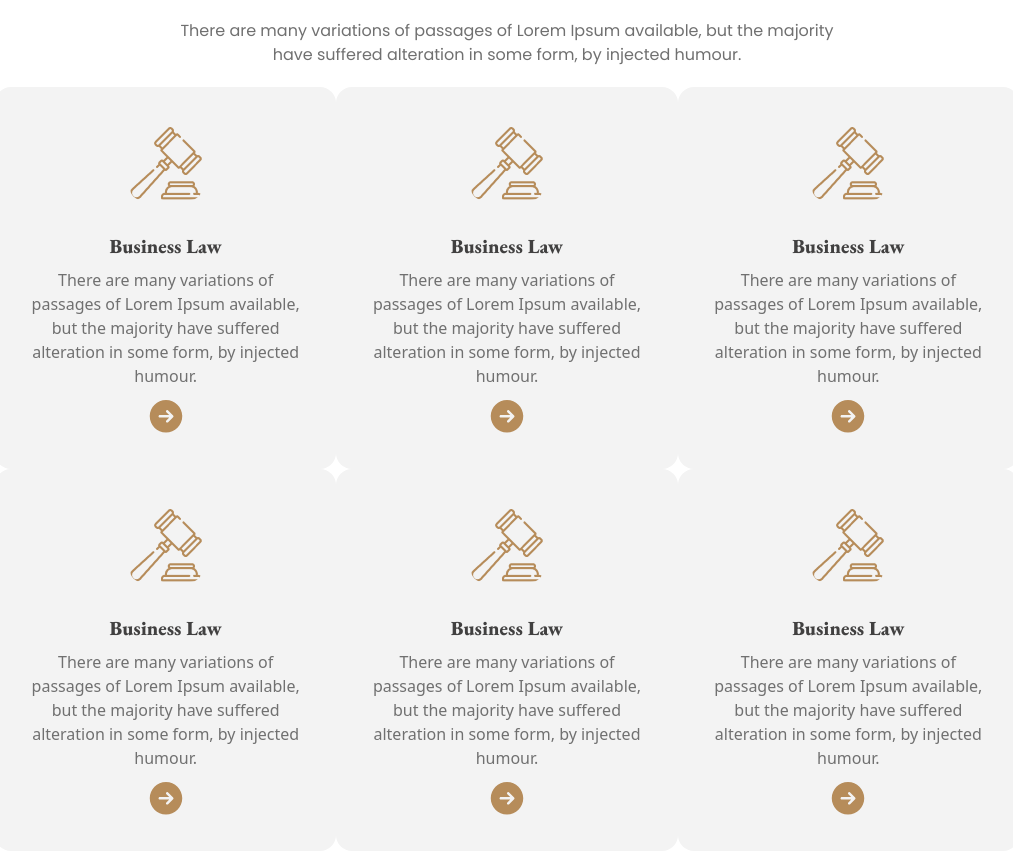
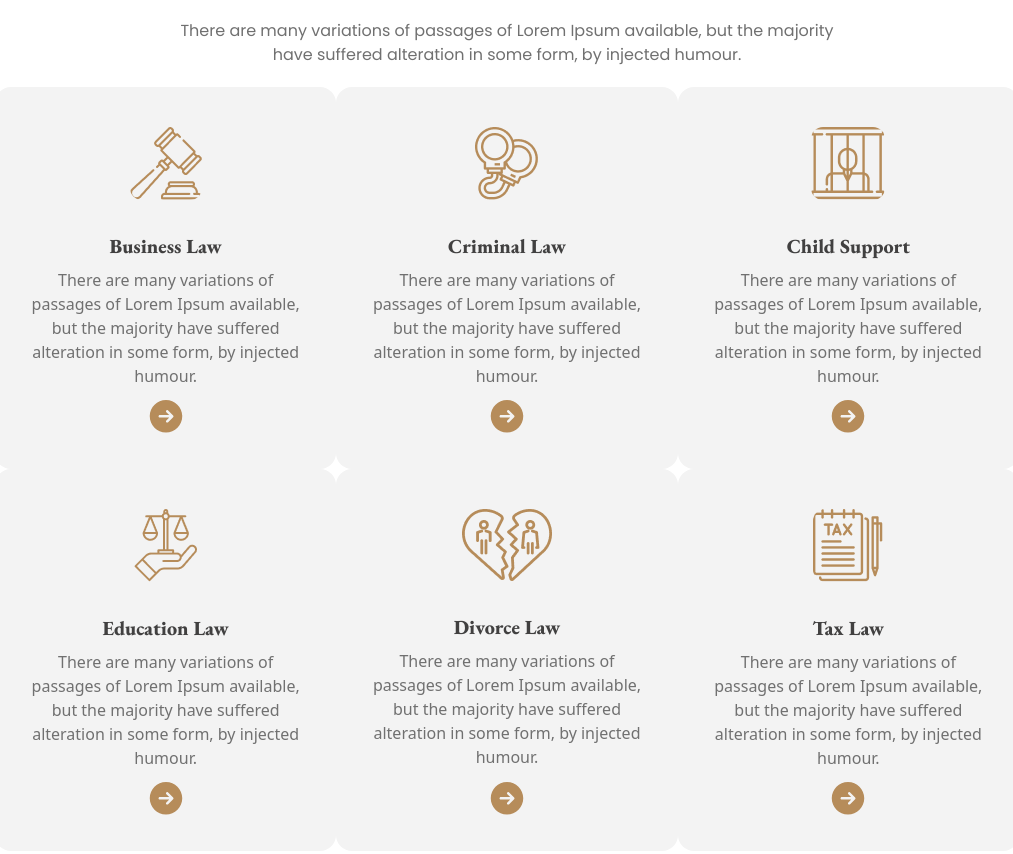
Before and after one commit to Sifat-Ikram/legal-solution-web, a plain HTML site: page index.html in a window 1280 px wide. Shown: the part 1110-1964 px from the top of the page, without its empty margins (133-1146 px from the left). Drawn offline with nearby package versions, Linux system fonts and the light colour scheme.

```diff
--- a/index.html
+++ b/index.html
@@ -134,10 +134,10 @@
                 </div>
                 <div class="card w-auto bg-[#F3F3F3] hover:border-[#E7E7E7] hover:border-solid hover:border-2">
                     <figure class="px-10 pt-10">
-                      <img src="/images/business.png" alt="Shoes" class="rounded-xl" />
+                      <img src="/images/criminal.png" alt="Shoes" class="rounded-xl" />
                     </figure>
                     <div class="card-body items-center text-center">
-                      <h2 class="card-title font-title font-garamond">Business Law</h2>
+                      <h2 class="card-title font-title font-garamond">Criminal Law</h2>
                       <p class="font-text">There are many variations of passages of Lorem Ipsum available, but the majority have suffered alteration in some form, by injected humour.</p>
                       <div class="card-actions">
                         <svg xmlns="http://www.w3.org/2000/svg" width="40" height="41" viewBox="0 0 40 41" fill="none">
@@ -148,10 +148,10 @@
                 </div>
                 <div class="card w-auto max-md:mt-3 bg-[#F3F3F3] hover:border-[#E7E7E7] hover:border-solid hover:border-2">
                     <figure class="px-10 pt-10">
-                      <img src="/images/business.png" alt="Shoes" class="rounded-xl" />
+                      <img src="/images/child.png" alt="Shoes" class="rounded-xl" />
                     </figure>
                     <div class="card-body items-center text-center">
-                      <h2 class="card-title font-title font-garamond">Business Law</h2>
+                      <h2 class="card-title font-title font-garamond">Child Support</h2>
                       <p class="font-text">There are many variations of passages of Lorem Ipsum available, but the majority have suffered alteration in some form, by injected humour.</p>
                       <div class="card-actions">
                         <svg xmlns="http://www.w3.org/2000/svg" width="40" height="41" viewBox="0 0 40 41" fill="none">
@@ -162,10 +162,10 @@
                 </div>
                 <div class="card w-auto max-md:mt-3 bg-[#F3F3F3] hover:border-[#E7E7E7] hover:border-solid hover:border-2">
                     <figure class="px-10 pt-10">
-                      <img src="/images/business.png" alt="Shoes" class="rounded-xl" />
+                      <img src="/images/education.png" alt="Shoes" class="rounded-xl" />
                     </figure>
                     <div class="card-body items-center text-center">
-                      <h2 class="card-title font-title font-garamond">Business Law</h2>
+                      <h2 class="card-title font-title font-garamond">Education Law</h2>
                       <p class="font-text">There are many variations of passages of Lorem Ipsum available, but the majority have suffered alteration in some form, by injected humour.</p>
                       <div class="card-actions">
                         <svg xmlns="http://www.w3.org/2000/svg" width="40" height="41" viewBox="0 0 40 41" fill="none">
@@ -176,10 +176,10 @@
                 </div>
                 <div class="card w-auto max-md:mt-3 bg-[#F3F3F3] hover:border-[#E7E7E7] hover:border-solid hover:border-2">
                     <figure class="px-10 pt-10">
-                      <img src="/images/business.png" alt="Shoes" class="rounded-xl" />
+                      <img src="/images/divorce.png" alt="Shoes" class="rounded-xl" />
                     </figure>
                     <div class="card-body items-center text-center">
-                      <h2 class="card-title font-title font-garamond">Business Law</h2>
+                      <h2 class="card-title font-title font-garamond">Divorce Law</h2>
                       <p class="font-text">There are many variations of passages of Lorem Ipsum available, but the majority have suffered alteration in some form, by injected humour.</p>
                       <div class="card-actions">
                         <svg xmlns="http://www.w3.org/2000/svg" width="40" height="41" viewBox="0 0 40 41" fill="none">
@@ -190,10 +190,10 @@
                 </div>
                 <div class="card w-auto max-md:mt-3 bg-[#F3F3F3] hover:border-[#E7E7E7] hover:border-solid hover:border-2">
                     <figure class="px-10 pt-10">
-                      <img src="/images/business.png" alt="Shoes" class="rounded-xl" />
+                      <img src="/images/tax.png" alt="Shoes" class="rounded-xl" />
                     </figure>
                     <div class="card-body items-center text-center">
-                      <h2 class="card-title font-title font-garamond">Business Law</h2>
+                      <h2 class="card-title font-title font-garamond">Tax Law</h2>
                       <p class="font-text">There are many variations of passages of Lorem Ipsum available, but the majority have suffered alteration in some form, by injected humour.</p>
                       <div class="card-actions">
                         <svg xmlns="http://www.w3.org/2000/svg" width="40" height="41" viewBox="0 0 40 41" fill="none">
```
